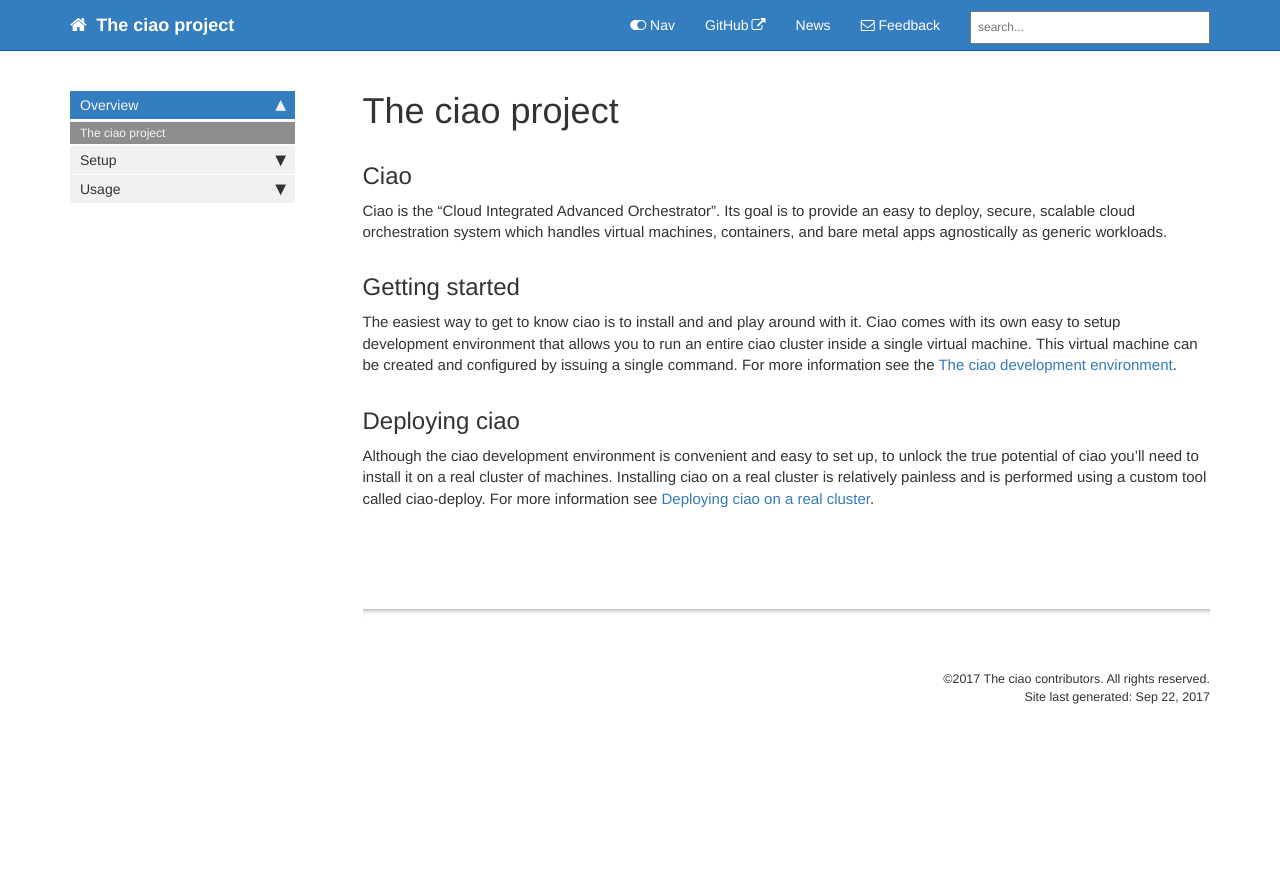
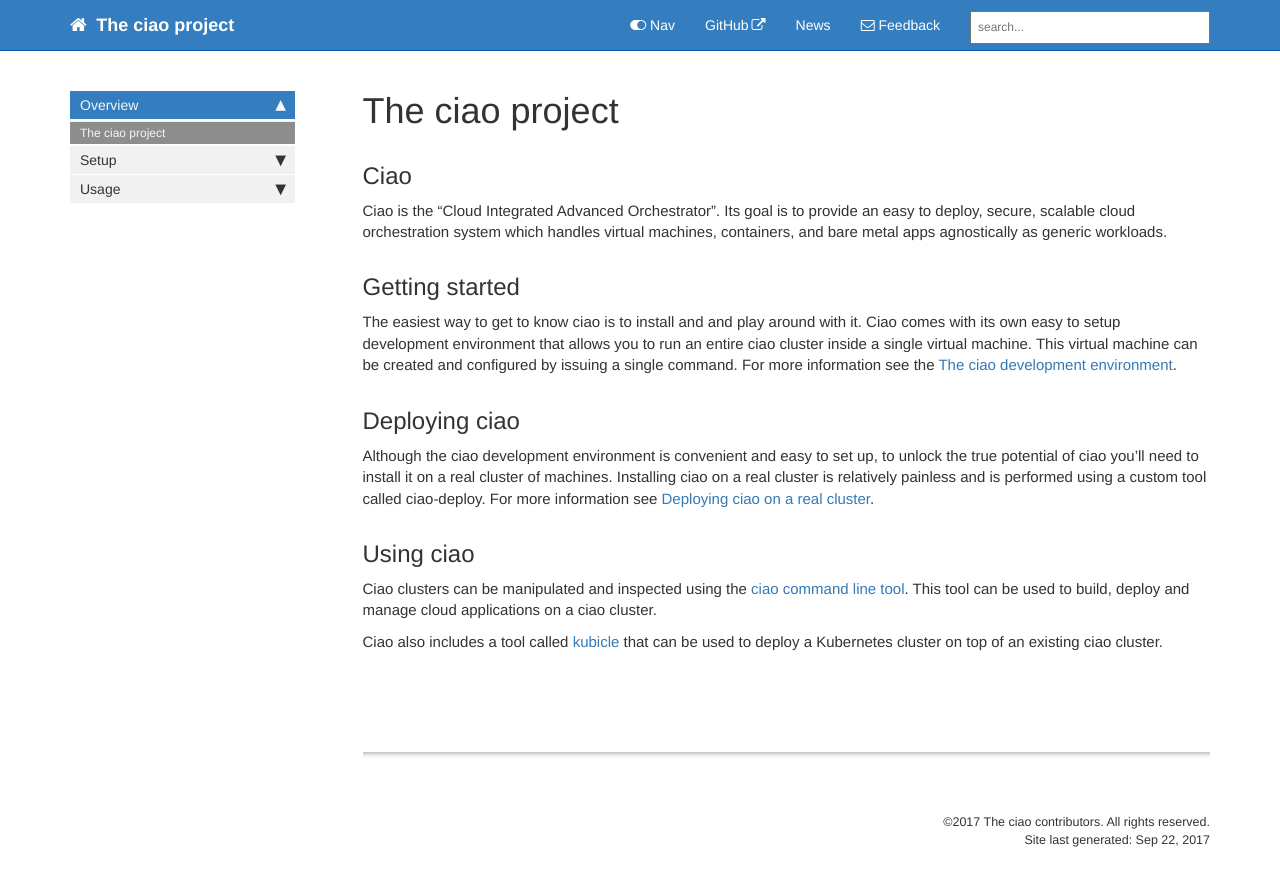
Before and after one commit to Ciao-Project/ciao-project.github.io, a Jekyll site: the page built from ciao/index.md, in a window 1280 px wide. Shown: the top 886 px of the page. Built offline with Jekyll 4.4.1, drawn with Linux system fonts in a browser that asks for light colours; nearby versions of some CDN libraries; comment, search, counter and statistics services are not loaded.

Commit message:
Add section on ciao usage to index.md
Adds a small section on using ciao to the main page.

Signed-off-by: Mark Ryan <mark.d.ryan@intel.com>

```diff
--- a/ciao/index.md
+++ b/ciao/index.md
@@ -25,3 +25,12 @@ unlock the true potential of ciao you'll need to install it on a real cluster of
 machines.  Installing ciao on a real cluster is relatively painless and is
 performed using a custom tool called ciao-deploy.  For more information see
 [Deploying ciao on a real cluster](ciao-deploy.html).
+
+## Using ciao
+
+Ciao clusters can be manipulated and inspected using the
+[ciao command line tool](ciao.html).  This tool can be used to build, deploy
+and manage cloud applications on a ciao cluster.
+
+Ciao also includes a tool called [kubicle](kubicle.html) that can be used to
+deploy a Kubernetes cluster on top of an existing ciao cluster.
```
